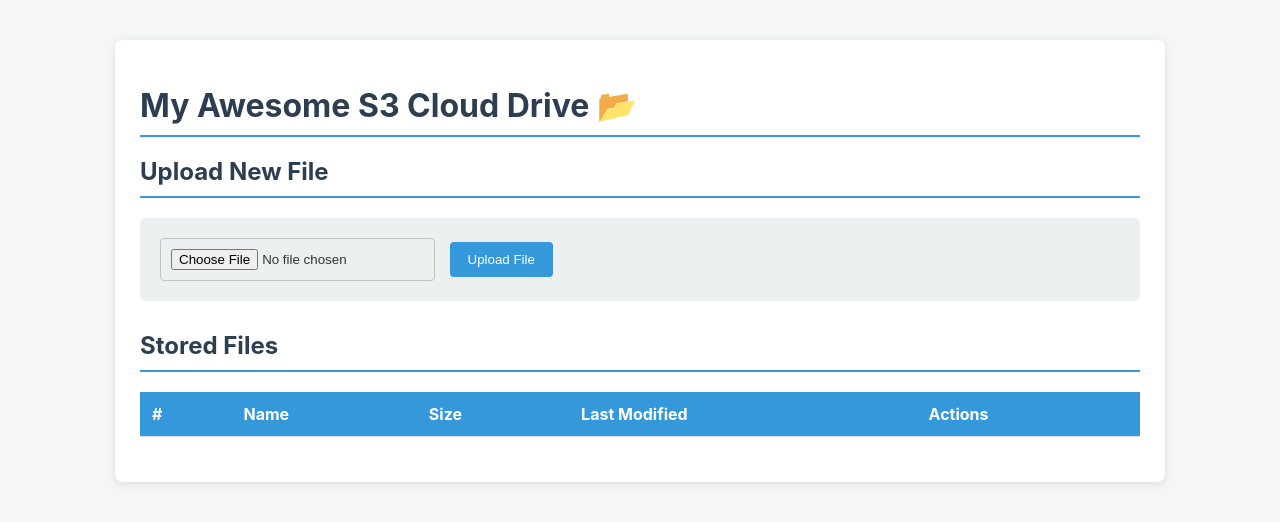
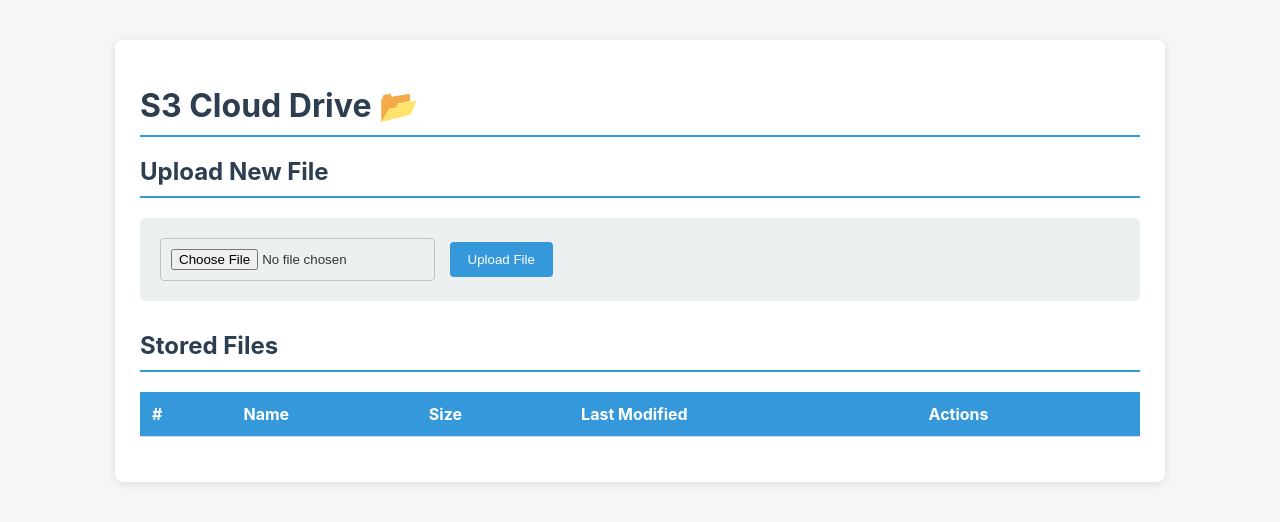
Before and after one commit to hasabnistejas28/flask-crud, a plain HTML site: page frontend/index.html in a window 1280 px wide. Drawn offline with Linux system fonts and the light colour scheme; no server answers.

Commit message:
Test: Update title to trigger Jenkins pipeline

```diff
--- a/frontend/index.html
+++ b/frontend/index.html
@@ -23,7 +23,7 @@
 </head>
 <body>
     <div class="container">
-        <h1>My Awesome S3 Cloud Drive 📂</h1>
+        <h1>S3 Cloud Drive 📂</h1>
         <div id="flash-messages"></div>
 
         <h2>Upload New File</h2>
```
